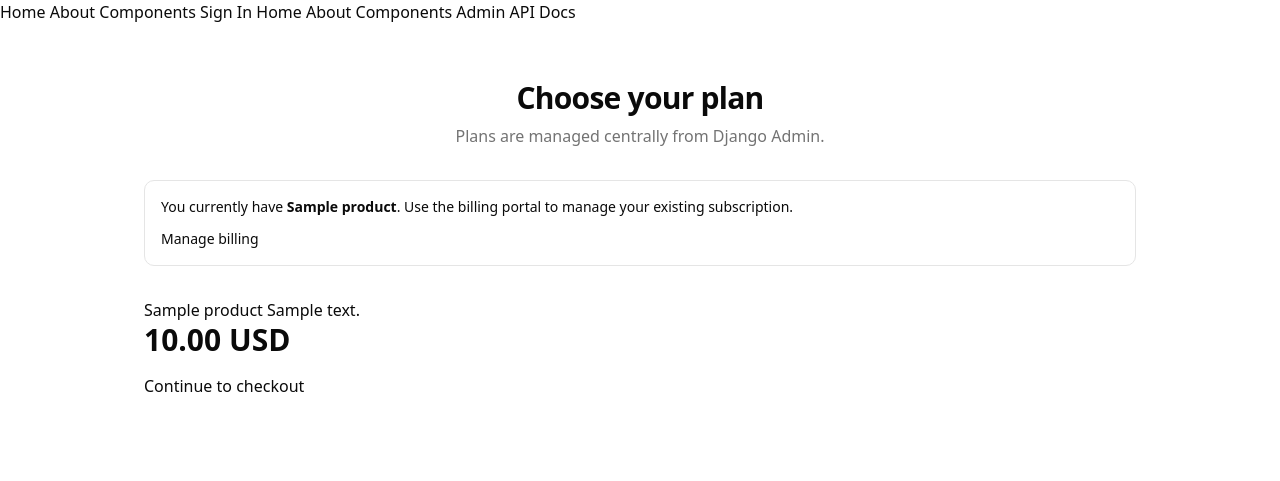
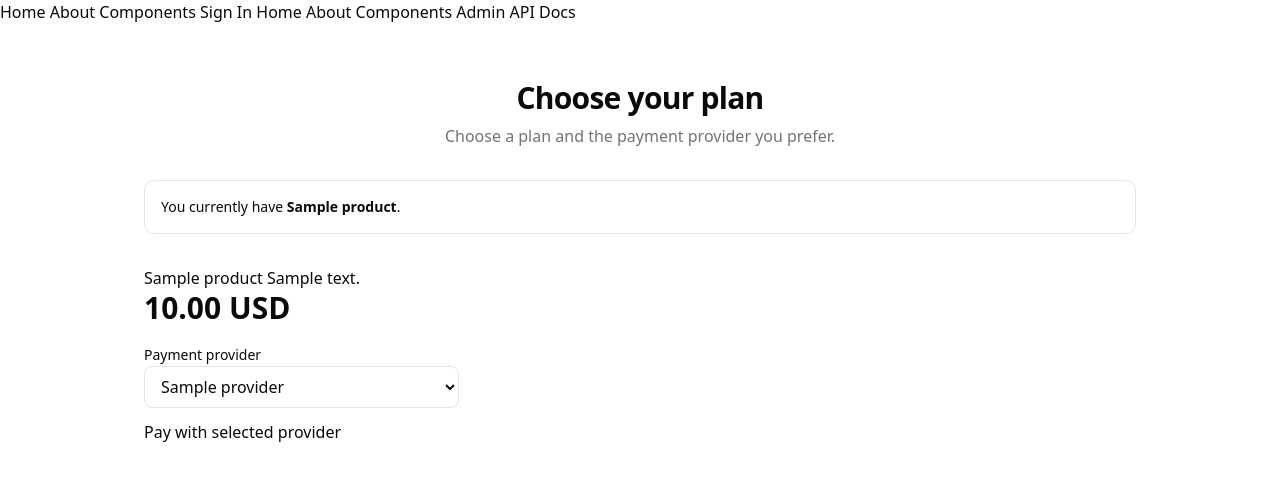
Before and after one commit to 0Ankit0/Django-Template, a Django app: template django_template/templates/billing/pricing.html in a window 1280 px wide. Shown: the top 481 px of the page. Run offline with Django 5.2, Linux system fonts and the light colour scheme; the template is opened without the code that fills it: most values are stand-ins (such as "Sample title", 1, 10 or a date in 2020); style sheets or scripts are compiled from the project's sources; some libraries are stand-ins or nearby versions.

Commit message:
feat(billing): add payment provider selector to pricing

```diff
--- a/django_template/templates/billing/pricing.html
+++ b/django_template/templates/billing/pricing.html
@@ -4,22 +4,22 @@
 <div class="mx-auto max-w-6xl space-y-8 py-8">
   <div class="text-center">
     <h1 class="text-3xl font-semibold tracking-tight">Choose your plan</h1>
-    <p class="mt-2 text-muted-foreground">Plans are managed centrally from Django Admin.</p>
+    <p class="mt-2 text-muted-foreground">Choose a plan and the payment provider you prefer.</p>
   </div>
 
   {% if subscription %}
     <div class="rounded-lg border p-4 text-sm">
       You currently have <strong>{{ subscription.price.product.name }}</strong>.
-      Use the billing portal to manage your existing subscription.
-      <form method="post" action="{% url 'billing:portal' %}" class="mt-3">
-        {% csrf_token %}
-        <c-button type="submit" variant="outline">Manage billing</c-button>
-      </form>
+      {% if subscription.provider == "stripe" %}
+        <form method="post" action="{% url 'billing:portal' %}" class="mt-3">
+          {% csrf_token %}<c-button type="submit" variant="outline">Manage billing</c-button>
+        </form>
+      {% endif %}
     </div>
   {% endif %}
 
   <div class="grid gap-6 md:grid-cols-2 lg:grid-cols-3">
-    {% for price in prices %}
+    {% for price, providers in cards %}
       <c-card>
         <c-card.header>
           <c-card.title>{{ price.product.name }}</c-card.title>
@@ -32,19 +32,23 @@
           </div>
           <ul class="space-y-2 text-sm">
             {% for product_feature in price.product.product_features.all %}
-              {% if product_feature.enabled and product_feature.feature.active %}
-                <li>✓ {{ product_feature.feature.name }}</li>
-              {% endif %}
-            {% empty %}
-              <li class="text-muted-foreground">No features configured.</li>
-            {% endfor %}
+              {% if product_feature.enabled and product_feature.feature.active %}<li>✓ {{ product_feature.feature.name }}</li>{% endif %}
+            {% empty %}<li class="text-muted-foreground">No features configured.</li>{% endfor %}
           </ul>
         </c-card.content>
         <c-card.footer>
-          <form method="post" action="{% url 'billing:checkout' price.id %}" class="w-full">
-            {% csrf_token %}
-            <c-button type="submit" class="w-full">Continue to checkout</c-button>
-          </form>
+          {% if providers %}
+            <form method="post" action="{% url 'billing:checkout' price.id %}" class="w-full space-y-3">
+              {% csrf_token %}
+              <label for="provider-{{ price.id }}" class="text-sm font-medium">Payment provider</label>
+              <select id="provider-{{ price.id }}" name="provider" class="w-full rounded-md border px-3 py-2">
+                {% for value, label in providers %}<option value="{{ value }}">{{ label }}</option>{% endfor %}
+              </select>
+              <c-button type="submit" class="w-full">Pay with selected provider</c-button>
+            </form>
+          {% else %}
+            <p class="text-sm text-muted-foreground">No payment provider is configured for this price.</p>
+          {% endif %}
         </c-card.footer>
       </c-card>
     {% empty %}
```
